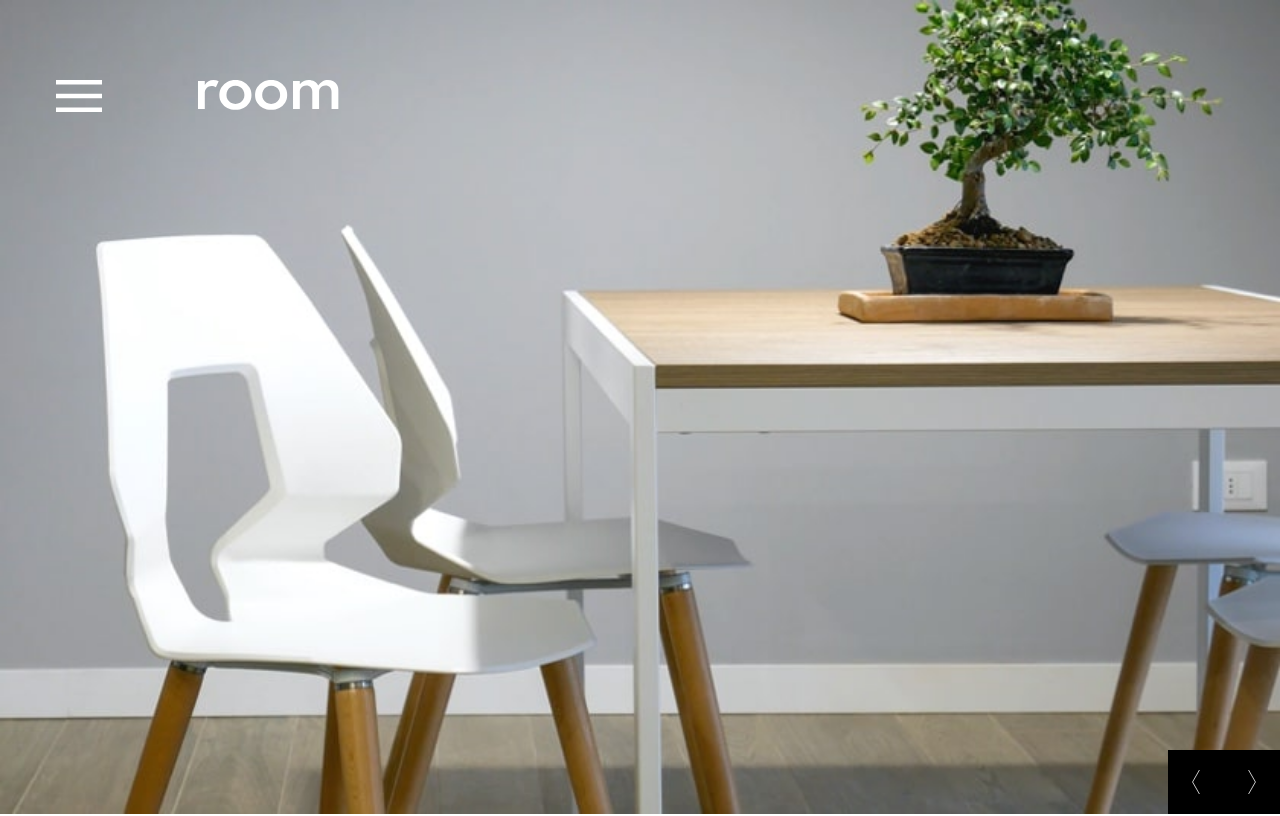
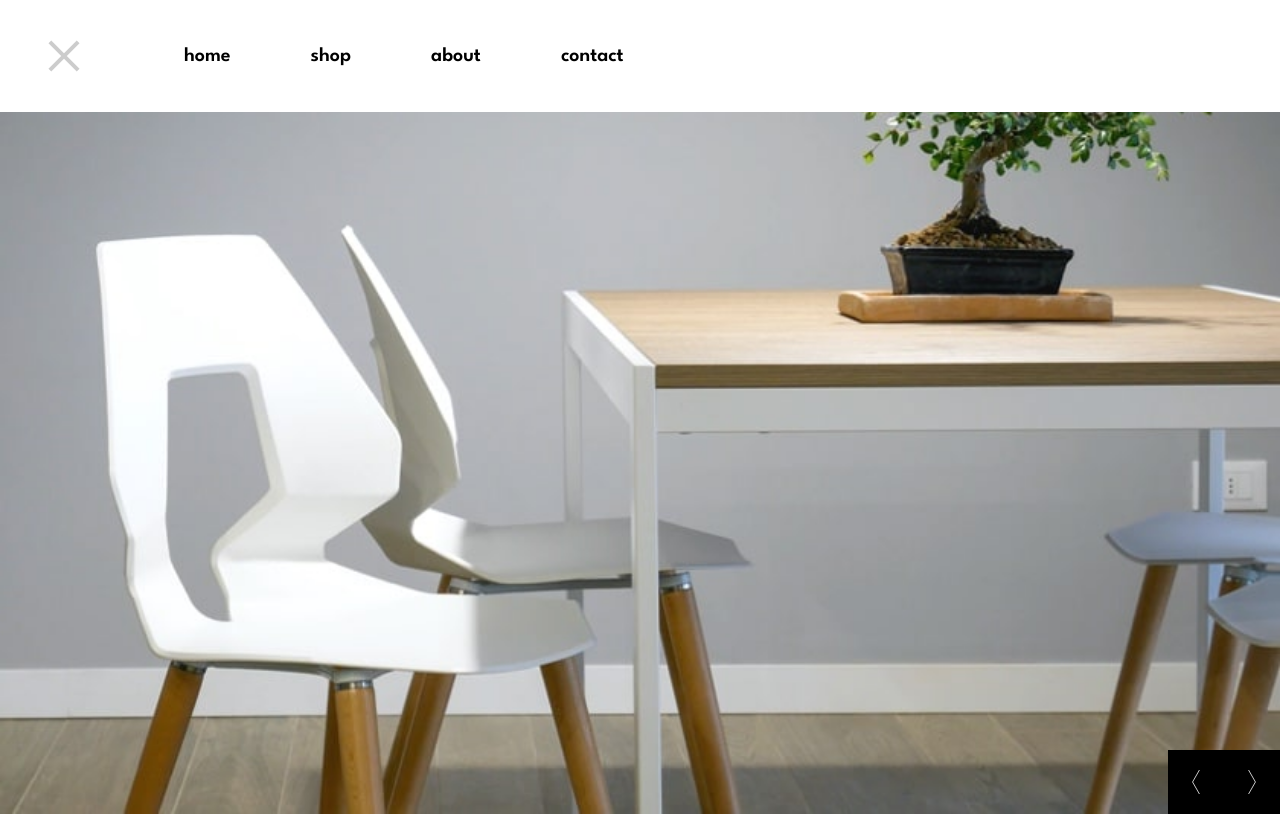
Before and after one commit to Aggressive-Mohammed/room-home-page, a React (Vite) app: page / in a window 1280 px wide. Shown: the top 816 px of the page. Built offline with nearby package versions, Linux system fonts and the light colour scheme.

Commit message:
implement-navigation-links

```diff
--- a/src/components/Navbar.tsx
+++ b/src/components/Navbar.tsx
@@ -8,12 +8,13 @@ import "./Navbar.css";
 const Navbar: React.FC = () => {
   const [isNavOpen, setIsNavOpen] = useState(false);
 
+  // Function to toggle the navigation menu
   const toggleNavbar = () => {
     setIsNavOpen(!isNavOpen);
   };
 
   return (
-    <header className="absolute z-10 w-full lg:w-1/3 desktop:w-362 lg:mt-4 desktop:mt-12">
+    <header className="items-center absolute z-10 w-full desktop:w-1/3 desktop:inline-block desktop:mt-8">
       {/* Top bar for mobile view with hamburger menu and logo */}
       <div className="flex justify-start px-4 py-8 md:mt-8 md:ml-8 desktop:hidden">
         <img
@@ -29,8 +30,8 @@ const Navbar: React.FC = () => {
       {/* Navigation menu */}
       <nav
         id="nav-menu"
-        className={`absolute top-0 z-20 w-full bg-white desktop:bg-transparent  desktop:bg-unset text-black desktop:text-white font-semibold text-base ${isNavOpen ? "block" : "hidden"} desktop:block`}
-        aria-hidden={!isNavOpen}
+        className={`nav w-full py-4 h-screen desktop:h-8 items-center absolute top-0 z-20 text-black desktop:text-white font-semibold text-base ${isNavOpen ? "responsive_nav" : ""}`}
+        aria-hidden={!isNavOpen} // Accessibility: Hides the menu from screen readers when not visible
       >
         <div className="flex flex-col w-full h-full">
           {/* Menu items container */}
@@ -56,9 +57,6 @@ const Navbar: React.FC = () => {
           {/* Background overlay for mobile view */}
           <div className="bg-black w-full flex flex-col items-start justify-center bg-opacity-50 h-full lg:hidden">
           </div>
-          {isNavOpen && (
-            <div className="bg-black bg-opacity-50 h-screen w-full desktop:hidden"></div>
-          )}
         </div>
       </nav>
     </header>
```
